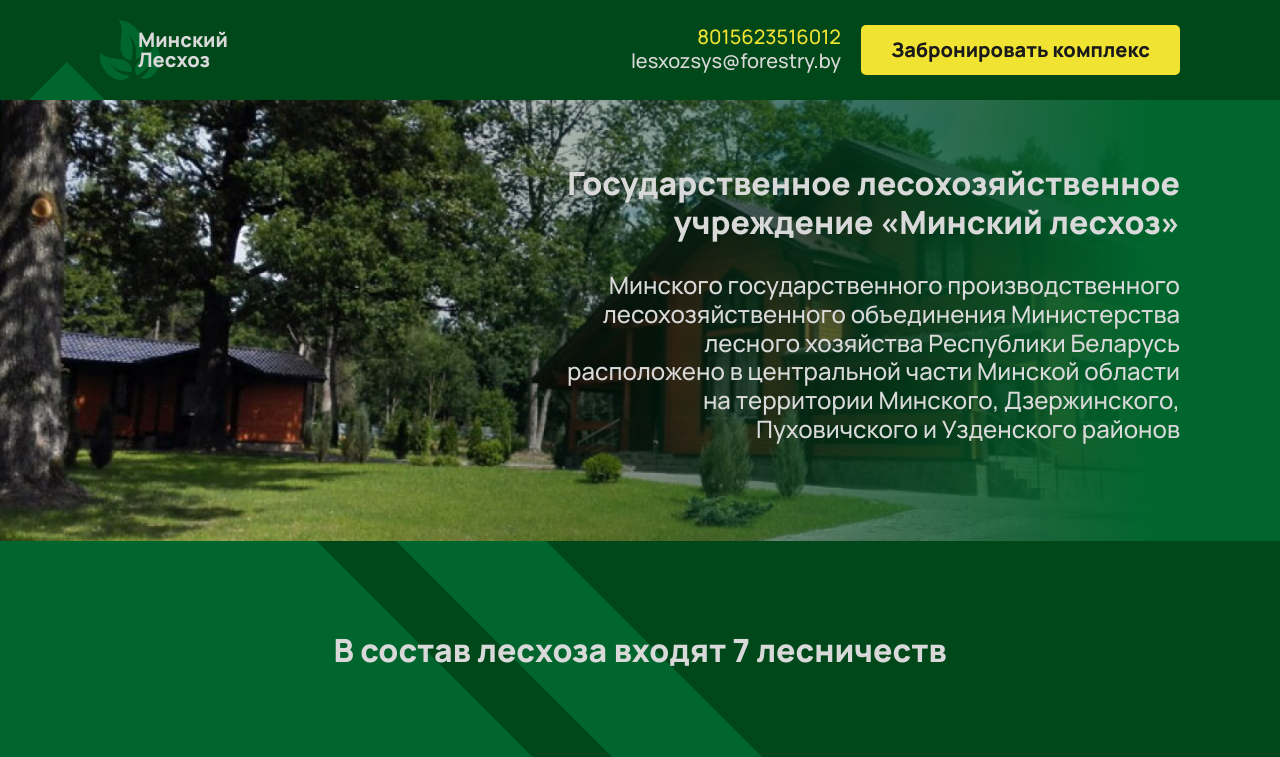
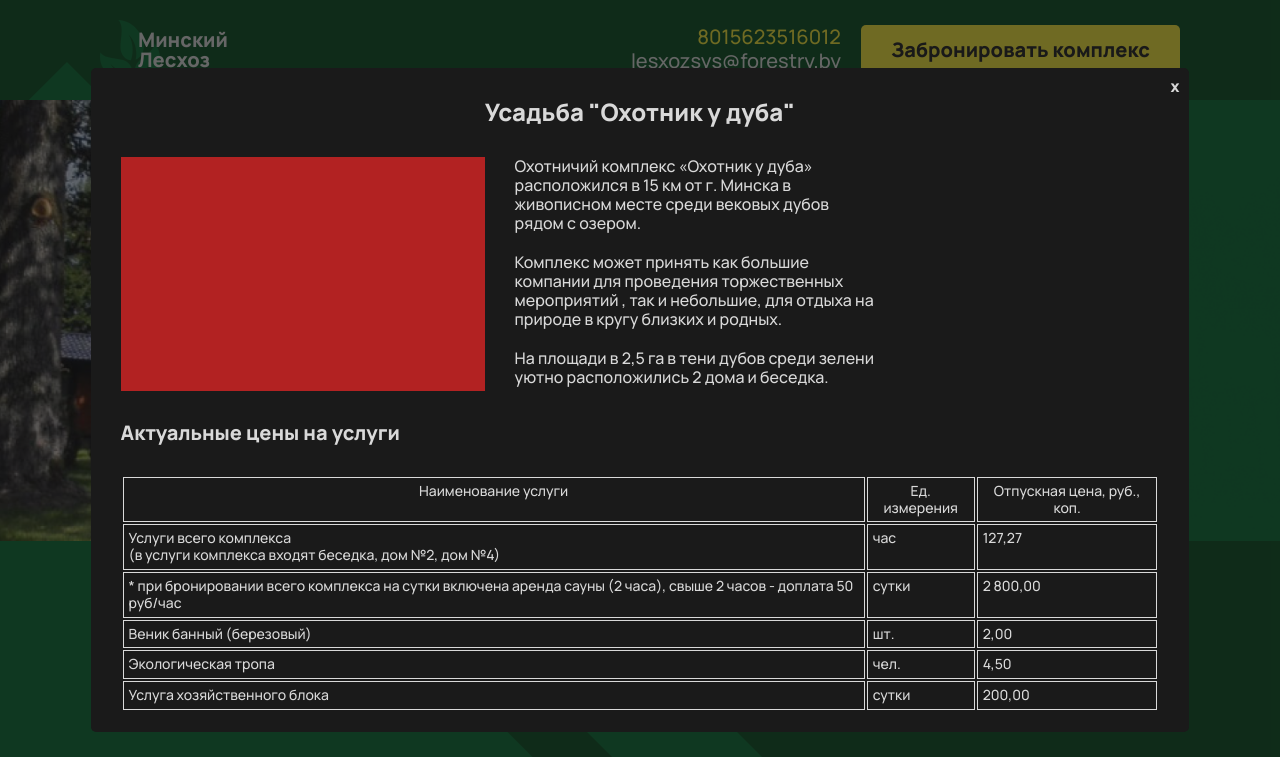
Before and after one commit to okyxxxf/landing-forestry, a website: page index.html in a window 1280 px wide. Shown: the top 757 px of the page. Drawn offline with Linux system fonts and the light colour scheme.

Commit message:
feat: create modal window

```diff
--- a/index.html
+++ b/index.html
@@ -190,5 +190,58 @@
     <footer class="footer">
         <div class="footer__author">© 2023, Минский лесхоз</div>
     </footer>
+    <div class="modal">
+        <div class="modal__wrapper">
+            <div class="cross-icon">x</div>
+            <h1 class="modal__h1">Усадьба "Охотник у дуба"</h1>
+            <div class="modal__info">
+                <div class="modal__slider">
+                </div>
+                <div class="modal__info-wrapper">
+                    <p class="modal__p">Охотничий комплекс «Охотник у дуба» расположился в 15 км от г. Минска в живописном месте среди вековых дубов рядом с озером.
+                        <br><br>
+                        Комплекс может принять как большие компании для проведения торжественных мероприятий , так и небольшие, для отдыха на природе в кругу близких и родных.
+                        <br><br>
+                        На площади в 2,5 га в тени дубов среди зелени уютно расположились 2 дома и беседка.</p>
+                </div>
+            </div>
+            <h2 class="modal__h2">Актуальные цены на услуги</h2>
+            <table class="modal__table">
+                <tr>
+                    <th>Наименование услуги</th>
+                    <th>Ед. измерения</th>
+                    <th>Отпускная цена, руб., коп.</th>
+                </tr>
+                <tr>
+                    <td>Услуги всего комплекса
+                        <br>
+                        (в услуги комплекса входят беседка, дом №2, дом №4)
+                    </td>
+                    <td>час</td>
+                    <td>127,27</td>
+                </tr>
+                <tr>
+                    <td>* при бронировании всего комплекса на сутки включена аренда сауны (2 часа), свыше 2 часов - доплата 50 руб/час</td>
+                    <td>сутки</td>
+                    <td>2 800,00</td>
+                </tr>
+                <tr>
+                    <td>Веник банный (березовый)</td>
+                    <td>шт.</td>
+                    <td>2,00</td>
+                </tr>
+                <tr>
+                    <td>Экологическая тропа</td>
+                    <td>чел.</td>
+                    <td>4,50</td>
+                </tr>
+                <tr>
+                    <td>Услуга хозяйственного блока</td>
+                    <td>сутки</td>
+                    <td>200,00</td>
+                </tr>
+            </table>
+        </div>
+    </div>
 </body>
 </html>
--- /dev/null
+++ b/scss/abstracts/_abstract-class.scss
@@ -0,0 +1,3 @@
+.none-display {
+    display: none;
+}
--- a/scss/base/_typoghraphy.scss
+++ b/scss/base/_typoghraphy.scss
@@ -127,3 +127,46 @@
     font-weight: 500;
     line-height: 100%;
 }
+
+.modal__h1 {
+    text-align: center;
+    font-family: Manrope;
+    font-size: 24px;
+    font-style: normal;
+    font-weight: 800;
+    line-height: 120%;
+}
+
+.modal__p {
+    font-family: Manrope;
+    font-size: 16px;
+    font-style: normal;
+    font-weight: 500;
+    line-height: 120%;
+}
+
+.modal__h2 {
+    font-family: Manrope;
+    font-size: 20px;
+    font-style: normal;
+    font-weight: 800;
+    line-height: 120%;
+}
+
+.cross-icon {
+    color: #D9D9D9;
+    text-align: center;
+    font-family: Manrope;
+    font-size: 16px;
+    font-style: normal;
+    font-weight: 800;
+    line-height: 100%;
+}
+
+.modal__table * {
+    font-family: Manrope;
+    font-size: 14px;
+    font-style: normal;
+    font-weight: 500;
+    line-height: 120%;
+}
--- /dev/null
+++ b/scss/components/_modal.scss
@@ -0,0 +1,60 @@
+.modal {
+    width: 100vw;
+    height: 100vh;
+    position: fixed;
+    z-index: 10;
+    display: flex;
+    align-items: center;
+    justify-content: center;
+    color: $white;
+    background: rgba($color: $black, $alpha: .6);
+    top: 0px;
+}
+
+.modal__wrapper {
+    background: $black;
+    border-radius: 5px;
+    position: relative;
+}
+
+.modal__h1 {
+    padding: 30px 0;
+}
+
+.modal__info-wrapper {
+    width: 363px;
+}
+
+.modal__info {
+    display: flex;
+    gap: 30px;
+    padding: 0 30px;
+}
+
+.modal__slider {
+    width: 364px;
+    height: 234px;
+    background-color: firebrick;
+}
+
+.modal__h2 {
+    padding: 30px;
+}
+
+.cross-icon {
+    position: absolute;
+    top: 10px;
+    right: 10px;
+    cursor: pointer;
+}
+
+.modal__table {
+    width: calc(100% - 60px);
+    margin: auto;
+    padding-bottom: 20px;
+}
+
+.modal__table * {
+    border: 1px $white solid;
+    padding: 5px;
+}
--- a/scss/index.scss
+++ b/scss/index.scss
@@ -1,5 +1,6 @@
 @import
-    'abstracts/variables';
+    'abstracts/variables',
+    'abstracts/abstract-class';
 
 @import
     'base/typoghraphy',
@@ -10,7 +11,8 @@
     'components/logo',
     'components/forestry',
     'components/line',
-    'components/product';
+    'components/product',
+    'components/modal';
 
 @import
     'layouts/header',
```
Also changed, not shown: index.css, 1 other file.
